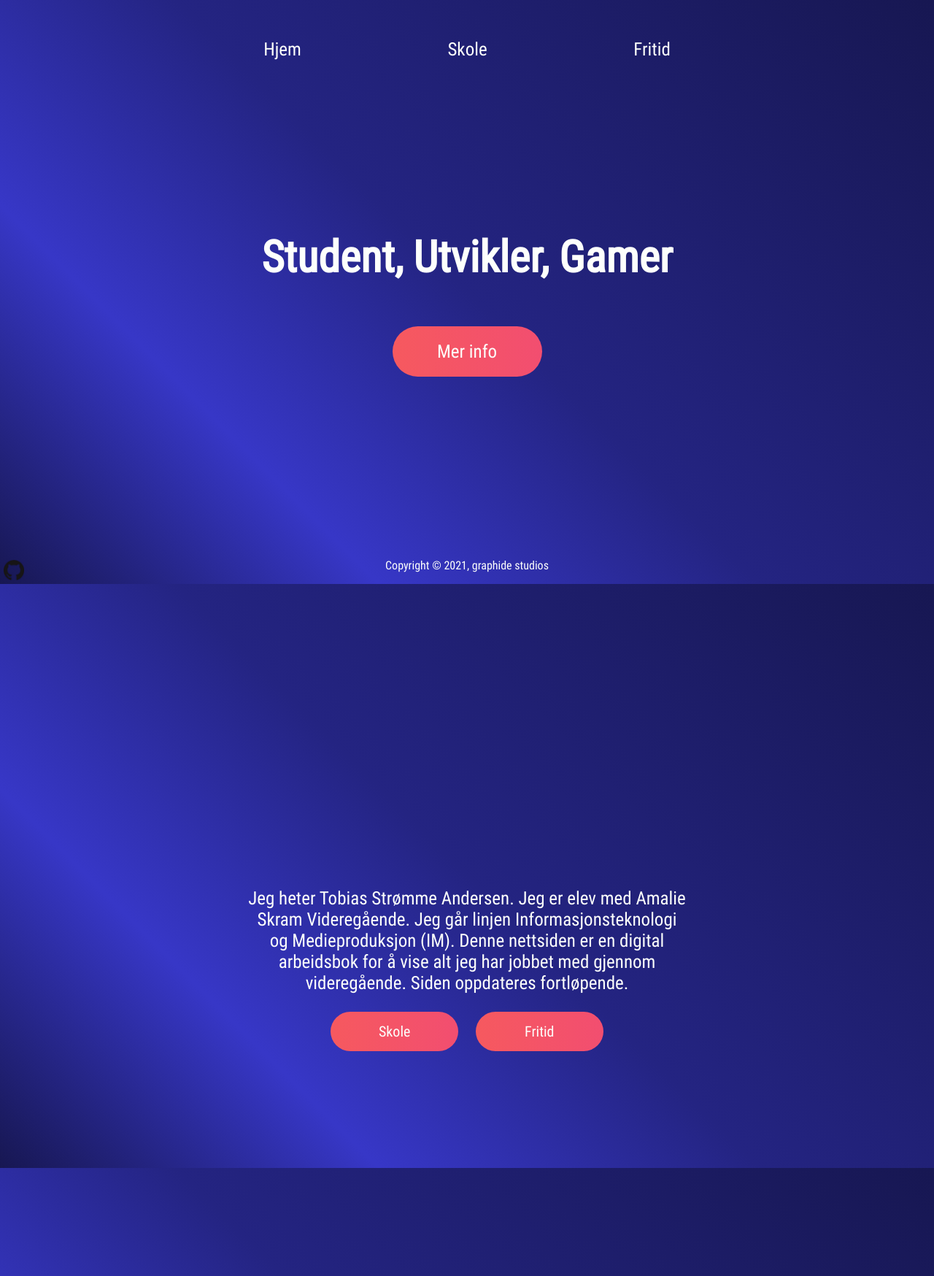
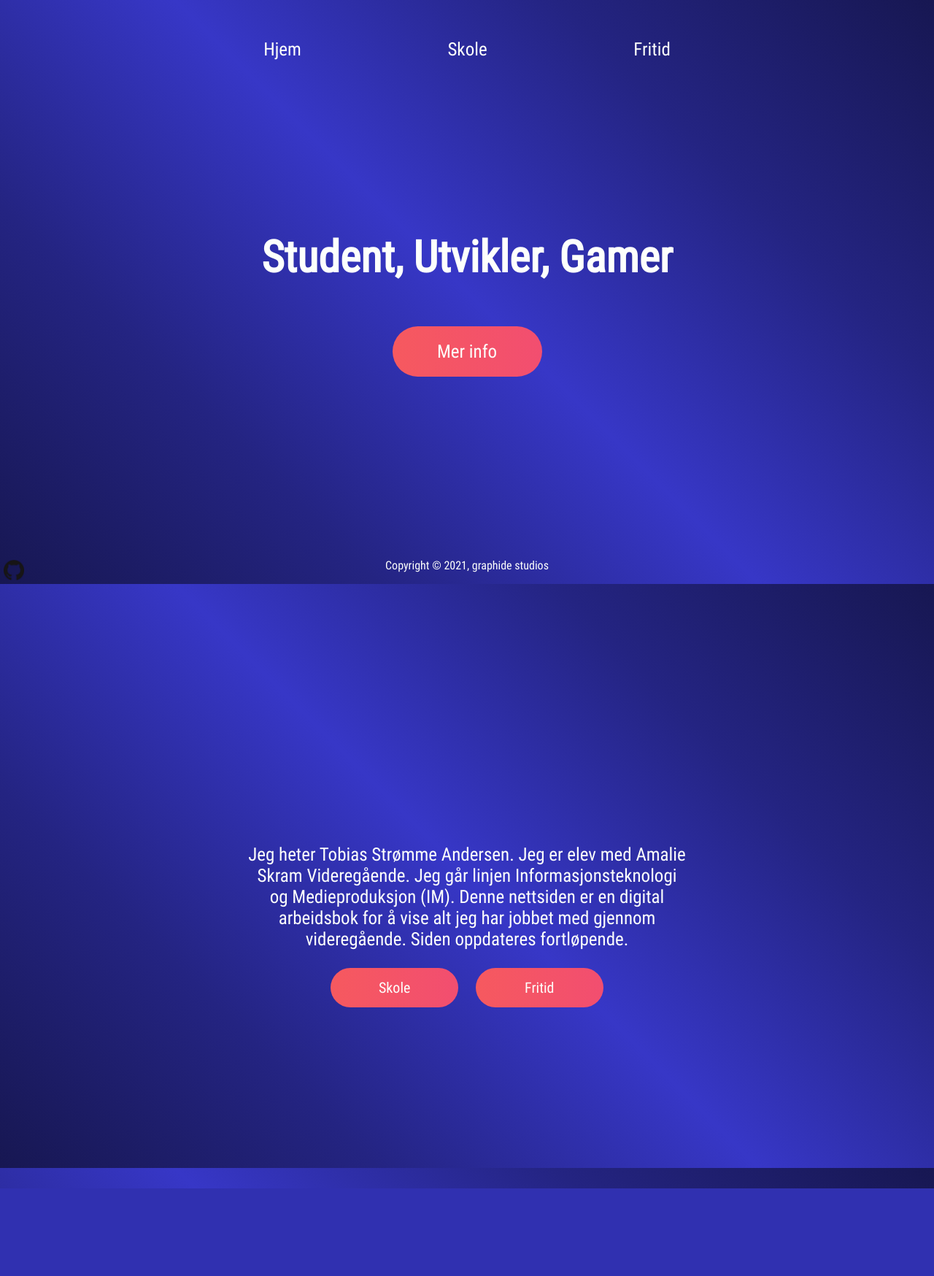
Before and after one commit to LilleAndersen/LilleAndersen.github.io, a PHP site: page /index.html in a window 1280 px wide. Shown: the whole page at 73% size. After the commit the page ends 1628 px from the top, so only its background shows below. Run offline with PHP 8.4, Linux system fonts and the light colour scheme; some libraries are stand-ins or nearby versions.

Commit message:
fix bugs with bg animation

```diff
--- a/style.css
+++ b/style.css
@@ -36,7 +36,7 @@
 html
 {
     --bkg: rgb(23,23,82);
-    --bkg-grad: linear-gradient(225deg, rgba(23,23,82,1) 0%, rgba(36,36,130,1)50%, rgba(55,55,199,1) 75%, rgba(23,23,82,1) 100%);
+    --bkg-grad: linear-gradient(225deg, rgba(23,23,82,1) 0%, rgba(36,36,130,1)25%, rgba(55,55,199,1) 50%, rgba(36,36,130,1)75%, rgba(23,23,82,1) 100%);
     --btn-bkg: rgb(251,99,81);
     --btn-bkg-grad: linear-gradient(to right, rgba(255,151,139,1) 0%, rgba(249,124,128,1) 50%, rgba(242,115,142,1) 50%, rgba(251,99,81,1) 0%, rgba(246,89,95,1) 50%, rgba(242,78,112,1) 100%);
     --txt-clr: #fdfffc;
@@ -55,7 +55,7 @@ html
 {
     background: var(--bkg); /* Background color */
     background: var(--bkg-grad); /* Gradient on background */
-    background-size: 5000vw;
+    background-size: 500vw;
     display: flex;
     flex-direction: column;
     background-attachment: fixed;
@@ -336,7 +336,7 @@ footer
 
 #homeinfobox
 {
-    margin: 700px 0 300px 0; /* Margin */
+    margin: 80vh 0 30vh 0; /* Margin */
 }
 
 #homeinfo
```
